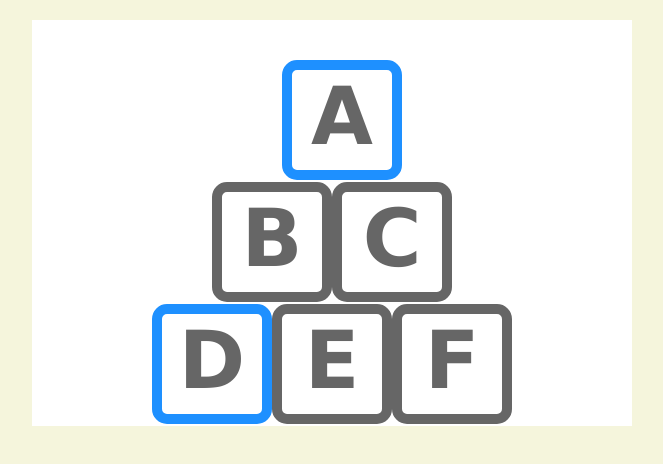
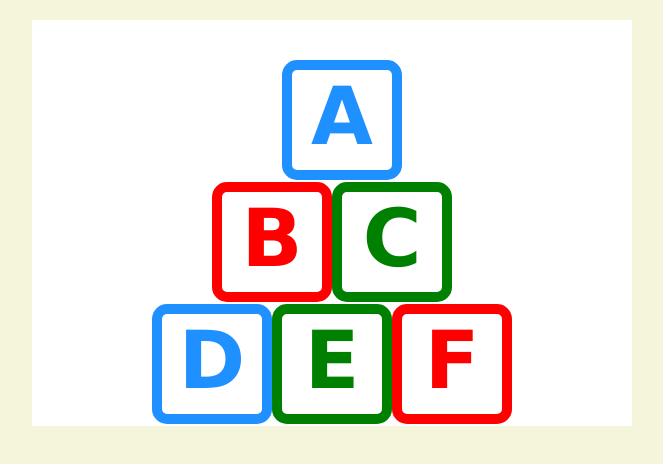
Before and after one commit to HenryCodeT/Building-blocks, a plain HTML site: page float-clear-marging-padding/index.html in a window 1280 px wide. Shown: the whole page, without its empty margins (308-971 px from the left). Drawn offline with Linux system fonts and the light colour scheme.

Commit message:
put order blocks

```diff
--- a/float-clear-marging-padding/building_blocks.css
+++ b/float-clear-marging-padding/building_blocks.css
@@ -67,3 +67,11 @@ h2{
     color:dodgerblue;
     border-color:dodgerblue;
 }
+.red{
+    color: red;
+    border-color: red;
+}
+.green{
+    color: green;
+    border-color: green;
+}
--- a/float-clear-marging-padding/index.html
+++ b/float-clear-marging-padding/index.html
@@ -10,12 +10,12 @@
 <body>
 <div id="main_container"><!-- STARTS THE MAIN CONTAINER -->
 
-    <div id="a" class="border blue"><h2>a</h2></div>
-    <div id="b" class="border"><h2>b</h2></div>
-    <div id="c" class="border"><h2>c</h2></div>
-    <div id="d" class="border blue"><h2>d</h2></div>
-    <div id="e" class="border"><h2>e</h2></div>
-    <div id="f" class="border"><h2>f</h2></div>
+    <div id="a" class="border blue"><h2 class="blue">a</h2></div>
+    <div id="b" class="border red"><h2 class="red">b</h2></div>
+    <div id="c" class="border green"><h2 class="green">c</h2></div>
+    <div id="d" class="border blue"><h2 class="blue">d</h2></div>
+    <div id="e" class="border green"><h2 class="green">e</h2></div>
+    <div id="f" class="border red"><h2 class="red">f</h2></div>
 
 </div><!-- ENDS THE MAIN CONTAINER -->
 </body>
```
